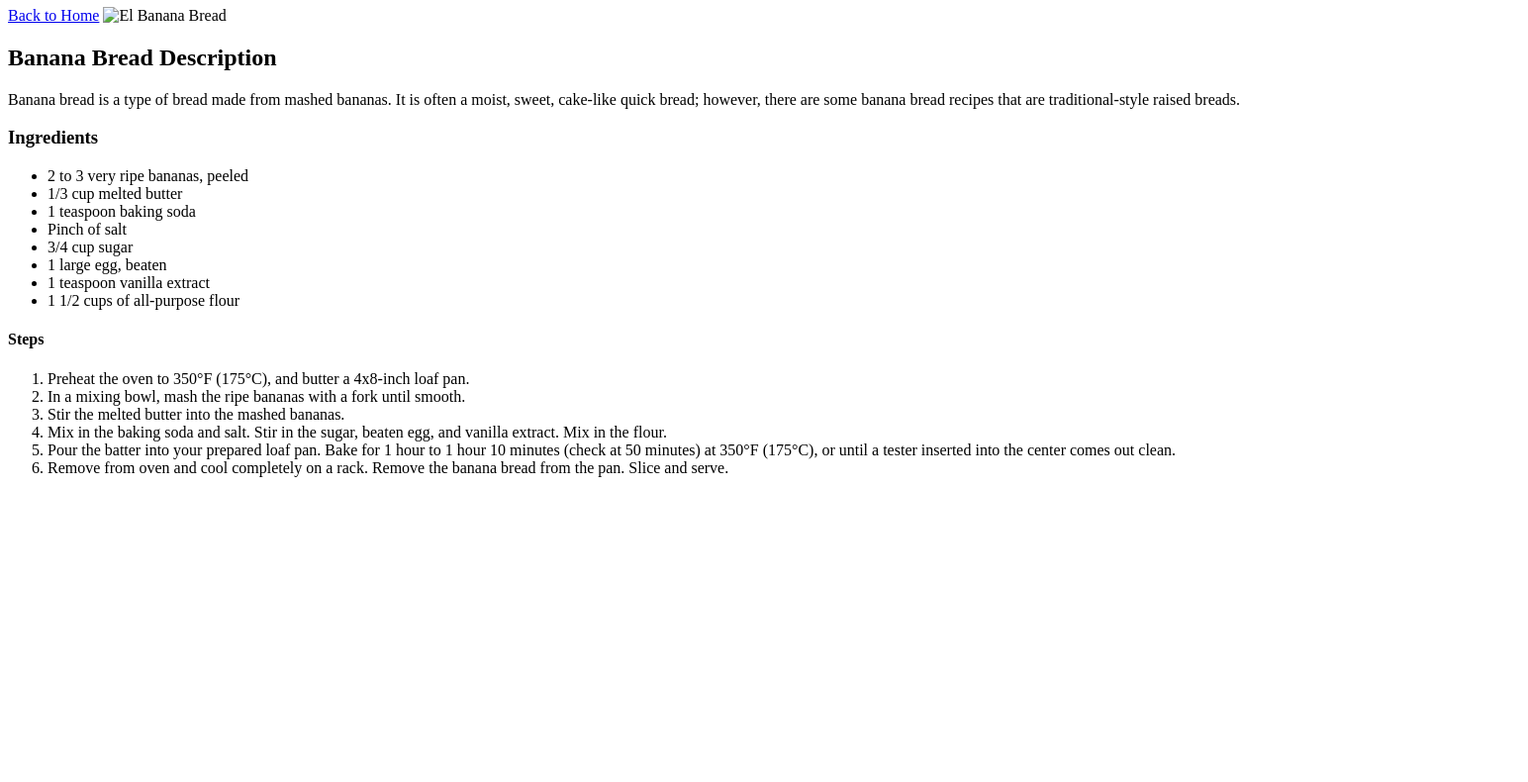
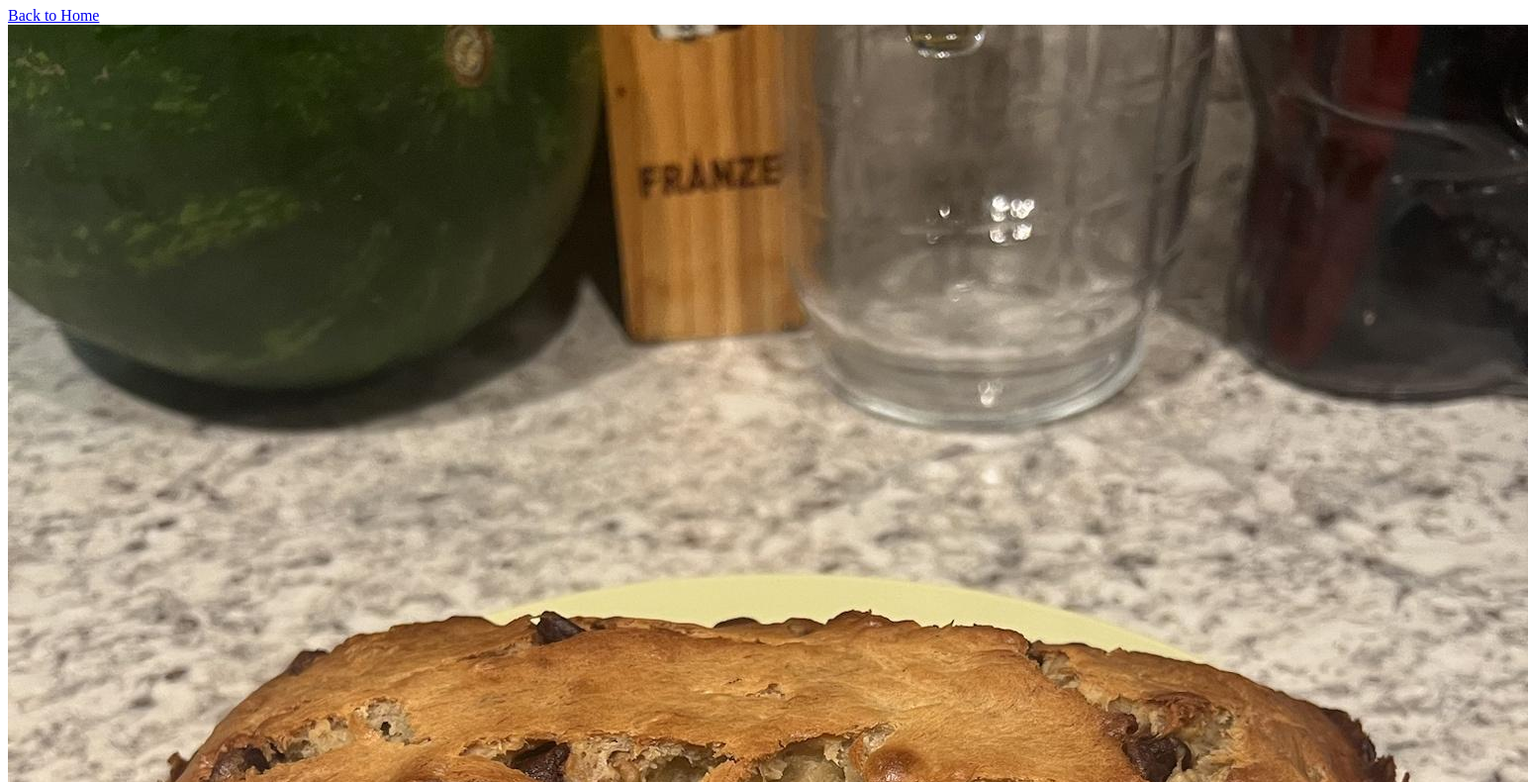
Before and after one commit to hugeburritos/odin-recipes, a plain HTML site: page recipes/bb.html in a window 1280 px wide. Shown: the part 73-863 px from the top of the page at 99% size, 1544 px wide, since content can reach past the window. Before the commit the page ends 800 px from the top, so only its background shows below. Drawn offline with Linux system fonts and the light colour scheme.

Commit message:
updated bb.html to include correct image link

```diff
--- a/recipes/bb.html
+++ b/recipes/bb.html
@@ -8,7 +8,7 @@
 <body>
     <h1>Banana Bread</h1>
     <a href="../index.html">Back to Home</a>
-    <img src="bbread.jpg" alt="El Banana Bread">
+    <img src="bbread.jpeg" alt="El Banana Bread">
     <h2>Banana Bread Description</h2>
     <p>Banana bread is a type of bread made from mashed bananas. It is often a moist, sweet, cake-like quick bread; however, there are some banana bread recipes that are traditional-style raised breads.</p>
     <h3>Ingredients</h3>
```
